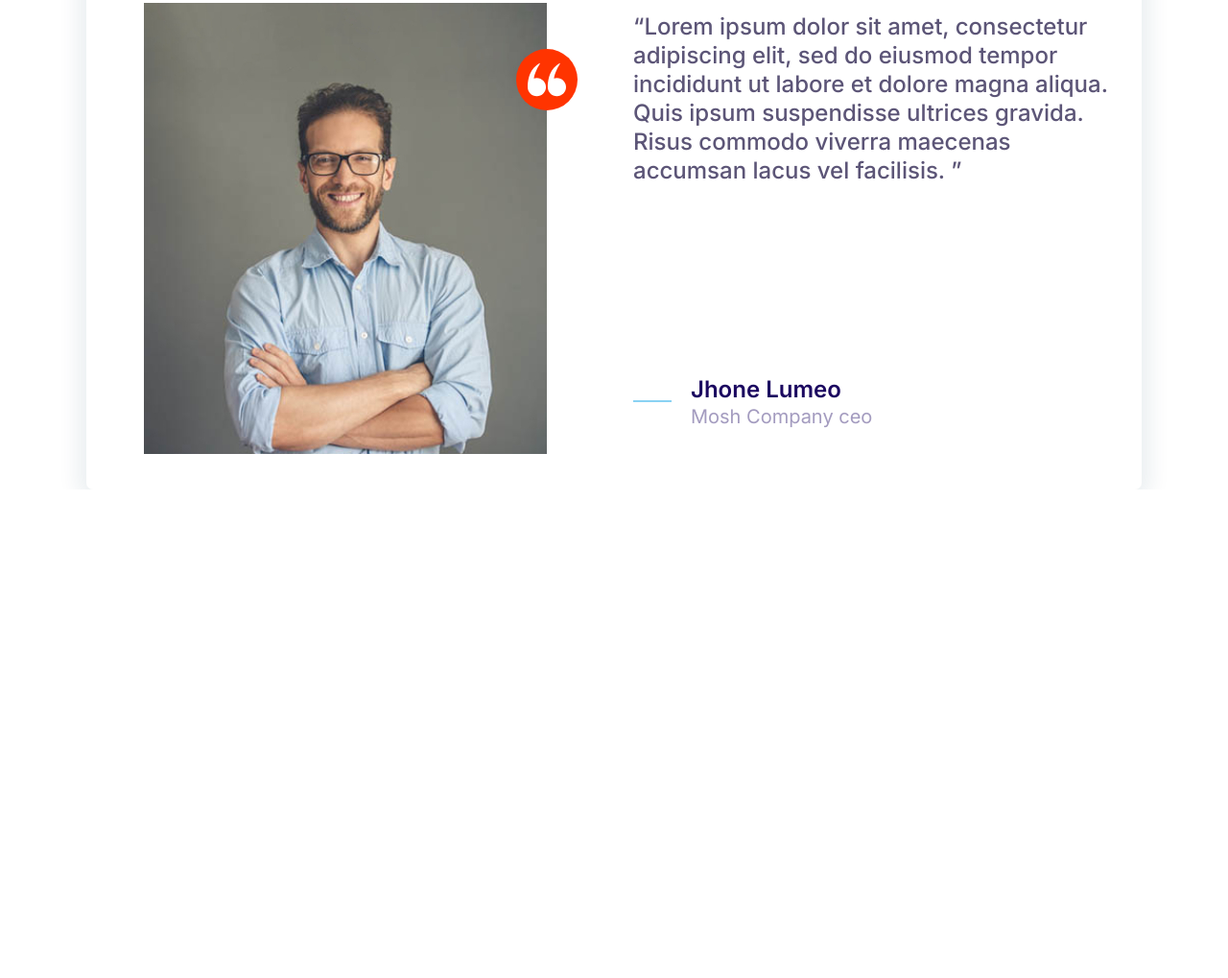
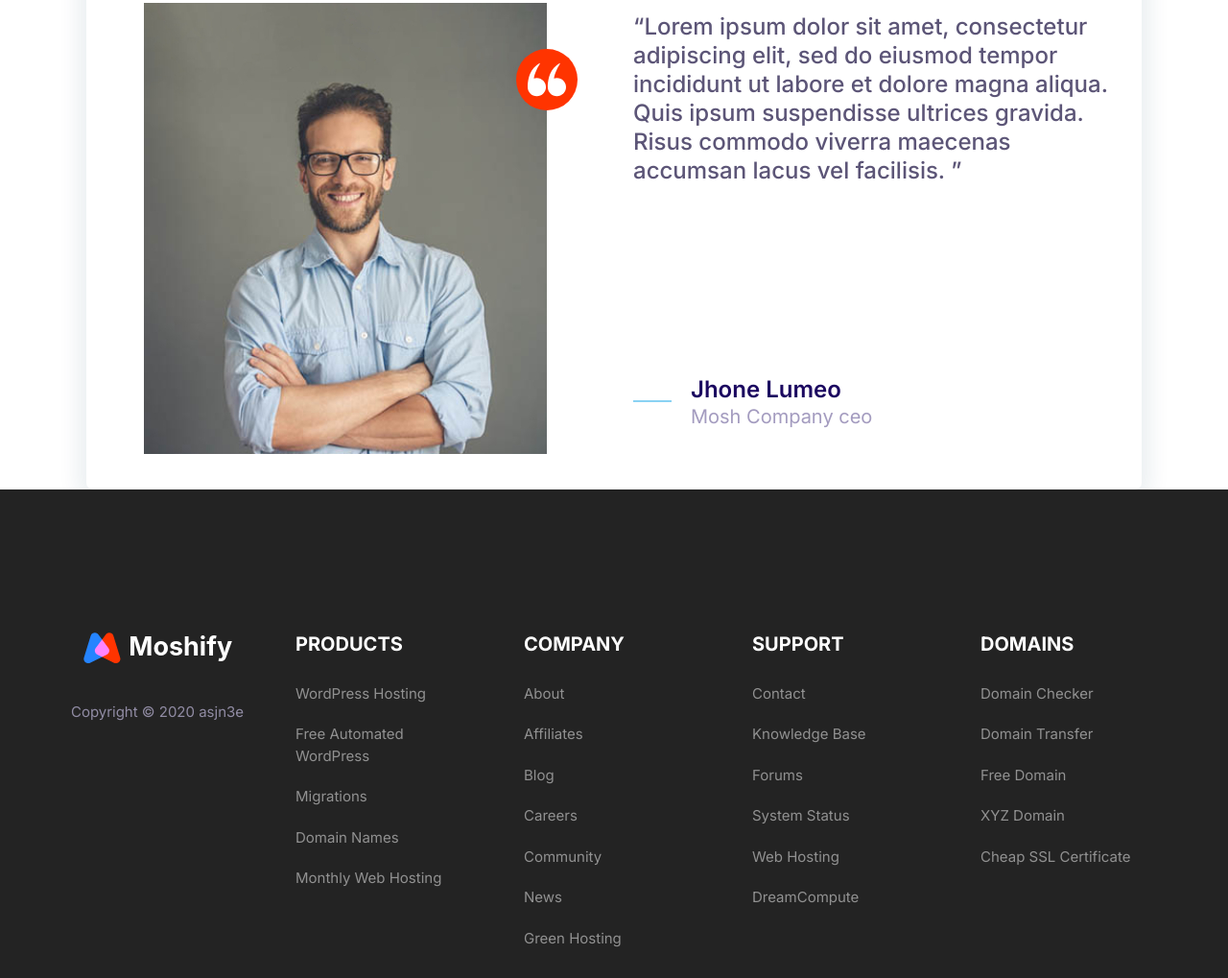
Before and after one commit to asjn3e/Moshified, a plain HTML site: page index.html in a window 1280 px wide. Shown: the part 4404-5423 px from the top of the page at 96% size. Before the commit the page ends 4914 px from the top, so only its background shows below. Drawn offline with Linux system fonts and the light colour scheme.

Commit message:
define footer

```diff
--- a/index.html
+++ b/index.html
@@ -416,6 +416,104 @@
   </div>
 </section>
 
+
+
+<!-- footer -->
+<section class="footer">
+  <div class="container">
+
+    <div class="collapsible collapsible--expanded footer__collapsible">
+      <header class="collapsible__heading">
+        <h2 class="collapsible__title">Products</h2>
+        <span class="icon-container">
+          <svg class="icon icon--white collapsible__icon">
+            <use xlink:href="images/sprite.svg#chevron"></use>
+          </svg>
+        </span>
+      </header>
+
+      <div class="collapsible__content footer__list">
+        <ul class="list ">
+          <li><a href="" class="footer__item">WordPress Hosting</a></li>
+          <li><a href="" class="footer__item">Free Automated WordPress </a></li>
+          <li><a href="" class="footer__item">Migrations</a></li>
+          <li><a href="" class="footer__item">Domain Names</a></li>
+          <li><a href="" class="footer__item">Monthly Web Hosting</a></li>
+        </ul>
+      </div>
+    </div>
+
+    <div class="collapsible  footer__collapsible">
+      <header class="collapsible__heading">
+        <h2 class="collapsible__title">Company</h2>
+        <span class="icon-container">
+          <svg class="icon icon--white collapsible__icon">
+            <use xlink:href="images/sprite.svg#chevron"></use>
+          </svg>
+        </span>
+      </header>
+      <div class="collapsible__content footer__list">
+        <ul class="list">
+          <li><a href="" class="footer__item">About</a></li>
+          <li><a href="" class="footer__item">Affiliates</a></li>
+          <li><a href="" class="footer__item">Blog</a></li>
+          <li><a href="" class="footer__item">Careers</a></li>
+          <li><a href="" class="footer__item">Community</a></li>
+          <li><a href="" class="footer__item">News </a></li>
+          <li><a href="" class="footer__item">Green Hosting</a></li>
+        </ul>
+      </div>
+    </div>
+
+    <div class="collapsible  footer__collapsible">
+      <header class="collapsible__heading">
+        <h2 class="collapsible__title">support</h2>
+        <span class="icon-container">
+          <svg class="icon icon--white collapsible__icon">
+            <use xlink:href="images/sprite.svg#chevron"></use>
+          </svg>
+        </span>
+      </header>
+      <div class="collapsible__content footer__list">
+        <ul class="list">
+          <li><a href="" class="footer__item">Contact</a></li>
+          <li><a href="" class="footer__item">Knowledge Base</a></li>
+          <li><a href="" class="footer__item">Forums</a></li>
+          <li><a href="" class="footer__item">System Status</a></li>
+          <li><a href="" class="footer__item">Web Hosting</a></li>
+          <li><a href="" class="footer__item">DreamCompute</a></li>
+        </ul>
+      </div>
+    </div>
+
+    <div class="collapsible  footer__collapsible">
+      <header class="collapsible__heading">
+        <h2 class="collapsible__title">domains</h2>
+        <span class="icon-container">
+          <svg class="icon icon--white collapsible__icon">
+            <use xlink:href="images/sprite.svg#chevron"></use>
+          </svg>
+        </span>
+      </header>
+      <div class="collapsible__content footer__list">
+        <ul class="list">
+          <li><a href="" class="footer__item">Domain Checker</a></li>
+          <li><a href="" class="footer__item">Domain Transfer</a></li>
+          <li><a href="" class="footer__item">Free Domain</a></li>
+          <li><a href="" class="footer__item">XYZ Domain</a></li>
+          <li><a href="" class="footer__item">Cheap SSL Certificate</a></li>
+        </ul>
+      </div>
+    </div>
+
+    <div class="footer__copy-right">
+      <img src="images/logo.svg" srcset="">
+      <p>Copyright © 2020 asjn3e</p>
+    </div>
+
+  </div>
+
+</section>
 <script src="js/collapsible.js"></script>
 </body>
 
--- a/style/style.css
+++ b/style/style.css
@@ -1276,3 +1276,99 @@ a {
 
    }
  }
+
+ /* footer */
+
+ .footer{
+     background-color: #232323;
+     padding: 2rem;
+     padding-top: 15rem;
+ }
+ .footer .container{
+     margin: 0;
+
+     display: grid;
+     grid-template-columns: 1fr;
+ }
+ .footer .collapsible__heading{
+     align-items: center;
+ }
+ .footer h2{
+     text-transform: uppercase;
+     color: white;
+     font-size: 3rem;
+     margin-bottom: 0;
+     font-weight: 700;
+ }
+ .footer__item{
+     color: #919191;
+    padding: 1rem;
+    font-size: 2.4rem;
+    font-weight:400 ;
+ }
+ .footer__list li , .footer__list a ,.footer__list ul{
+    max-height: 0;
+    opacity: 0;
+    transition: all .5s;
+ }
+ .collapsible--expanded .footer__list li , .collapsible--expanded  .footer__list a ,.collapsible--expanded .footer__list ul{
+    max-height: 100vh;
+    display: block;
+    opacity: 1;
+    transition: all .5s;
+ }
+ .footer__collapsible{
+    border-bottom:2px #393939 solid;
+ }
+ .footer__copy-right{
+     margin: 5rem;
+     text-align: center;
+ }
+ .footer__copy-right >img{
+     width: 100%;
+ }
+ .footer__copy-right > p{
+    font-size:2.1rem;
+}
+@media screen and (min-width:768px) {
+    .footer .container{
+        grid-template-columns: repeat(5 , 1fr);
+        margin: auto;
+        grid-column-gap: 5rem;
+    }
+    .footer .icon-container ,.footer .icon{
+        display: none;
+    }
+    .footer h2{
+        font-size: 2rem;
+        margin-bottom: 2rem;
+    }
+    .footer__item{
+       padding: 1rem 0;
+       font-size: 1.5rem;
+    }
+    .footer__item:hover{
+        color: white;
+     }
+    .footer__list , .footer__list li , .footer__list a ,.footer__list ul{
+        max-height: 100vh;
+        opacity: 1;
+        display: block;
+
+     }
+     .footer__collapsible{
+        border-bottom:none;
+     }
+     .footer__copy-right{
+        margin: 0;
+        text-align: center;
+        order: -1;
+    }
+    .footer__copy-right >img{
+       transform: translateY(-.9rem);
+    }
+    .footer__copy-right > p{
+        font-size:1.5rem;
+        margin-top: 1.5rem;
+    }
+}
```
